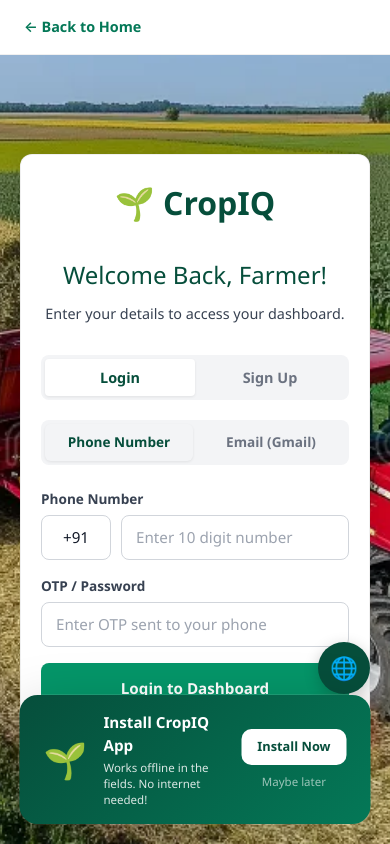
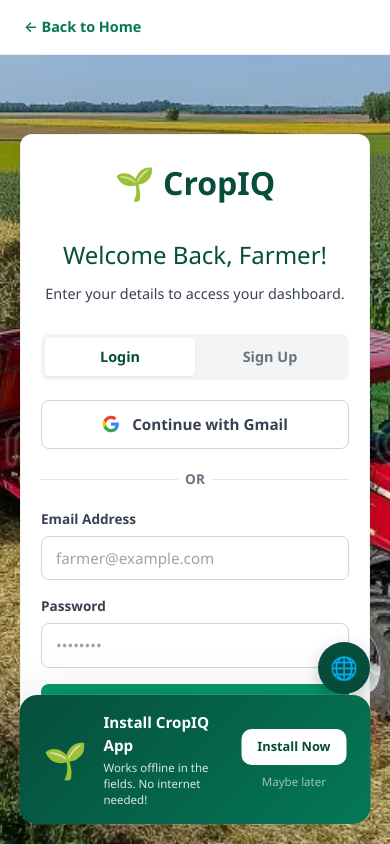
Before and after one commit to bishnu24ise-prog/CropIQ-next, a Next.js app: page /login in a window 390 px wide. Built offline with nearby package versions, Linux system fonts and the light colour scheme.

Commit message:
Remove phone tab, email only

```diff
--- a/app/login/page.js
+++ b/app/login/page.js
@@ -10,15 +10,10 @@
 
   // Auth mode: "login" | "signup"
   const [mode, setMode] = useState("login");
-  // Active tab: "phone" | "email"
-  const [tab, setTab] = useState("phone");
-
   // Form fields
   const [fullName, setFullName] = useState("");
   const [email, setEmail] = useState("");
   const [password, setPassword] = useState("");
-  const [phone, setPhone] = useState("");
-  const [otp, setOtp] = useState("");
 
   // UI state
   const [loading, setLoading] = useState(false);
@@ -69,17 +64,6 @@
     } finally {
       setLoading(false);
     }
-  };
-
-  // ── Handle phone login (placeholder — OTP flow) ───────────────────────────
-  const handlePhoneSubmit = (e) => {
-    e.preventDefault();
-    setError("");
-    if (!phone || phone.length < 10) {
-      setError("Please enter a valid 10-digit phone number.");
-      return;
-    }
-    setError("📱 OTP login is coming soon. Please use Email tab for now.");
   };
 
   return (
@@ -296,57 +280,12 @@
             >Sign Up</button>
           </div>
 
-          {/* ── Tabs: Phone / Email ───────────────────────────────────────── */}
-          <div className="tabs">
-            <button
-              className={`tab-btn ${tab === "phone" ? "active" : ""}`}
-              onClick={() => { setTab("phone"); setError(""); setSuccess(""); }}
-            >Phone Number</button>
-            <button
-              className={`tab-btn ${tab === "email" ? "active" : ""}`}
-              onClick={() => { setTab("email"); setError(""); setSuccess(""); }}
-            >Email (Gmail)</button>
-          </div>
-
           {/* ── Messages ──────────────────────────────────────────────────── */}
           {error && <div className="msg-error">{error}</div>}
           {success && <div className="msg-success">{success}</div>}
 
-          {/* ── PHONE TAB ─────────────────────────────────────────────────── */}
-          {tab === "phone" && (
-            <form onSubmit={handlePhoneSubmit} style={{ textAlign: "left" }}>
-              <div className="form-group">
-                <label className="form-label">Phone Number</label>
-                <div style={{ display: "flex", gap: 10 }}>
-                  <input type="text" className="form-input" value="+91" style={{ width: 70, textAlign: "center" }} readOnly />
-                  <input
-                    type="tel"
-                    className="form-input"
-                    placeholder="Enter 10 digit number"
-                    value={phone}
-                    onChange={(e) => setPhone(e.target.value)}
-                  />
-                </div>
-              </div>
-              <div className="form-group">
-                <label className="form-label">OTP / Password</label>
-                <input
-                  type="password"
-                  className="form-input"
-                  placeholder="Enter OTP sent to your phone"
-                  value={otp}
-                  onChange={(e) => setOtp(e.target.value)}
-                />
-              </div>
-              <button type="submit" className="btn-green">
-                {isSignup ? "Create Account via OTP" : "Login to Dashboard"}
-              </button>
-            </form>
-          )}
-
-          {/* ── EMAIL TAB ─────────────────────────────────────────────────── */}
-          {tab === "email" && (
-            <form onSubmit={handleEmailSubmit} style={{ textAlign: "left" }}>
+          {/* ── EMAIL FORM ────────────────────────────────────────────────── */}
+          <form onSubmit={handleEmailSubmit} style={{ textAlign: "left" }}>
               <button type="button" className="google-btn">
                 <svg width="18" height="18" viewBox="0 0 24 24">
                   <path fill="#4285F4" d="M22.56 12.25c0-.78-.07-1.53-.2-2.25H12v4.26h5.92c-.26 1.37-1.04 2.53-2.21 3.31v2.77h3.57c2.08-1.92 3.28-4.74 3.28-8.09z"/>
@@ -399,7 +338,6 @@
                 {loading ? "Please wait…" : isSignup ? "Create Account" : "Login with Email"}
               </button>
             </form>
-          )}
 
         </div>
       </div>
```
